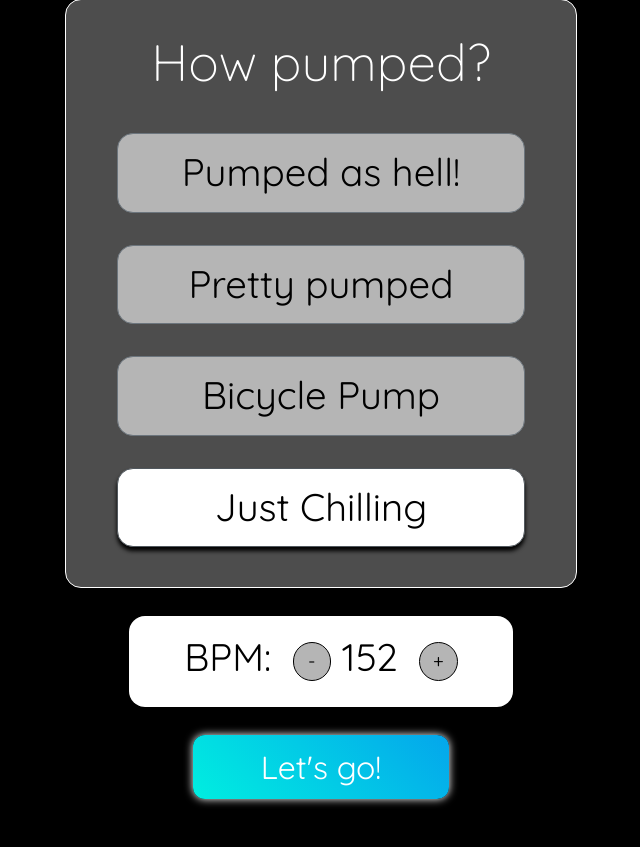
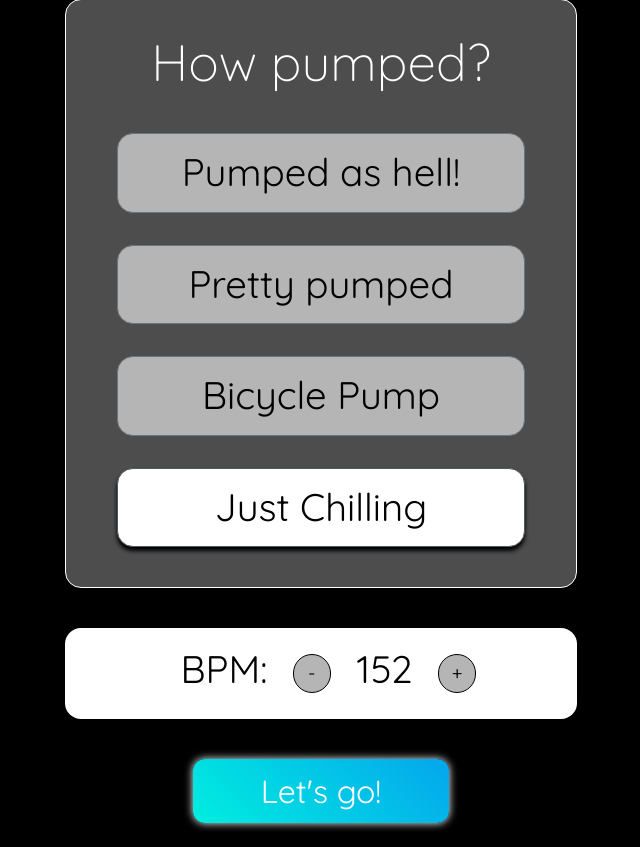
Before and after one commit to Radicitus/Orpheus, a Flask app: page / in a window 1280 px wide. Shown: the part 311-1158 px from the top of the page, without its empty margins (319-959 px from the left). Before the commit the page ends 1117 px from the top, so only its background shows below. Run offline with Flask 2, Linux system fonts and the light colour scheme; parts of the project's set-up code (start-up, migrations or seed data) failed here and were passed over.

Commit message:
fixed??? bpm button css, buttons change position when BPM value changes length

```diff
--- a/static/styles.css
+++ b/static/styles.css
@@ -47,6 +47,11 @@ div p {
     margin: 2vmin 0;
 }
 
+/*form#selection_form div#bpm_selector button#bpm_minus {*/
+/*    color:red;*/
+/*    width: 100%;*/
+/*}*/
+
 .btn-check:checked+.btn-secondary {
     background-color: white;
     color: black;
@@ -56,15 +61,21 @@ div p {
 #bpm_selector {
     background-color: white;
     color: black;
-    width: 30%;
-    margin: 3.5vh auto;
+    width: 40%;
+    margin: 5vh auto;
     padding: 1.25vh;
     border-radius: 2vmin;
     font-size: 3vw;
 }
 
 #bpm_selector span {
+    margin-left: 3%;
     margin-right: 3%;
+    width:20vh;
+}
+
+form#selection_form div#bpm_selector span#bpm_val {
+    width: 15vh;
 }
 
 #bpm {
--- a/templates/index.html
+++ b/templates/index.html
@@ -22,7 +22,7 @@
     <h1 id="title">Orpheus</h1>
     <p id="catchphrase">Find songs <strong>fit</strong> for your routine.</p>
 
-    <form action="/selections" method="post">
+    <form id="selection_form" action="/selections" method="post">
         <div id="pumped_radio">
             <p>How pumped?</p>
             <div>
@@ -41,9 +41,9 @@
 
         <div id="bpm_selector">
             <span>BPM:</span>
-            <button type="button" onClick="onClickDecBPM()" class="circle btn btn-primary" id="bpm_minus">-</button>
+            <button type="button" onClick="onClickDecBPM()" class="circle btn btn-primary btn-bpm" id="bpm_minus">-</button>
             <span id="bpm_val">152</span>
-            <button type="button" onClick="onClickIncBPM()" class="circle btn btn-primary" id="bpm_plus">+</button>
+            <button type="button" onClick="onClickIncBPM()" class="circle btn btn-primary btn-bpm" id="bpm_plus">+</button>
         </div>
 
         <button class="submit">Let's go!</button>
```
